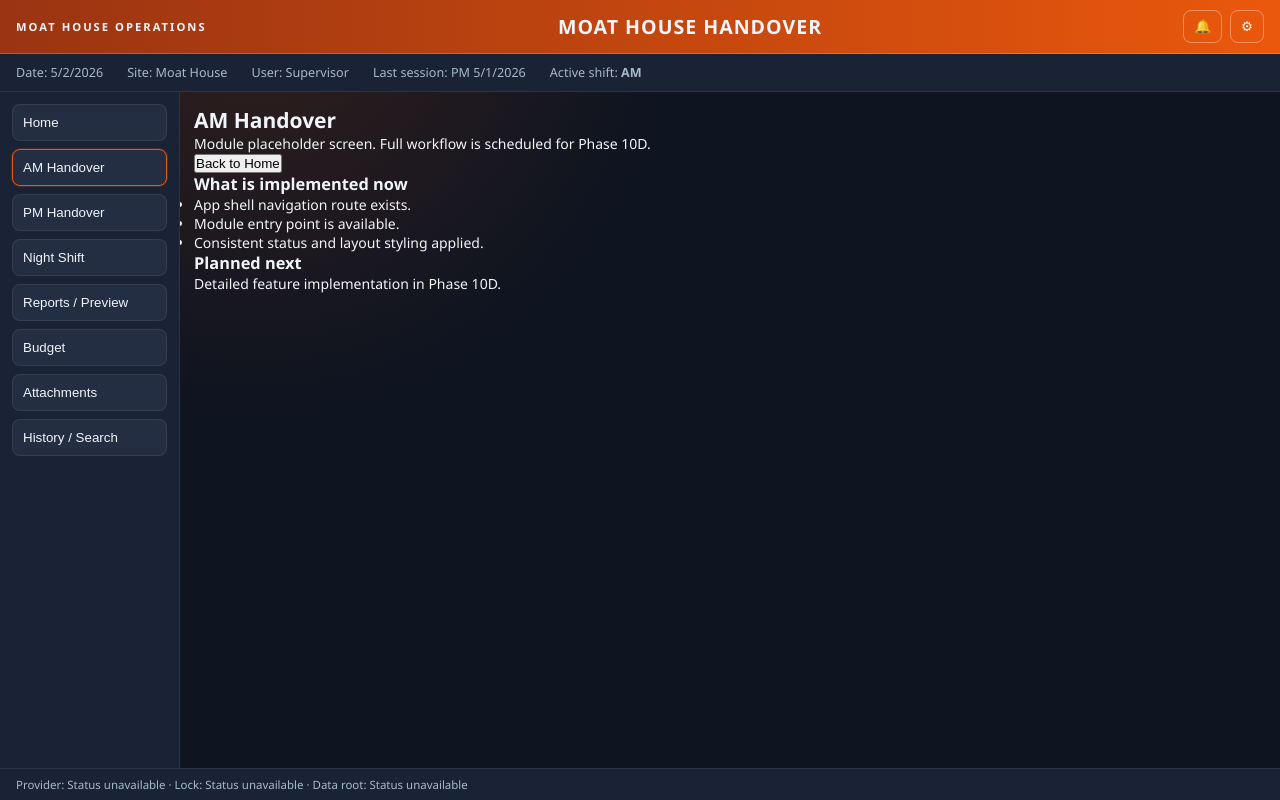
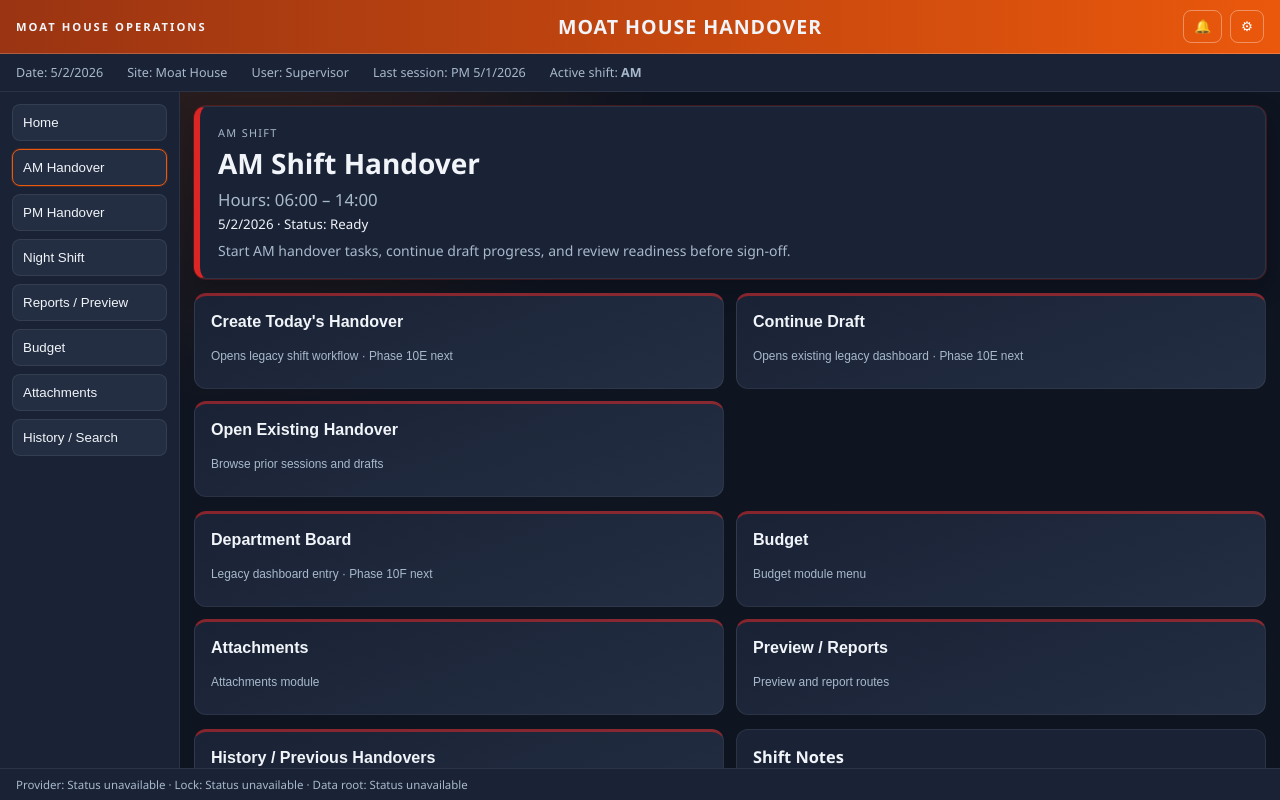
Before and after one commit to sedarged/moat-house-handover, a website with bundled scripts: page webapp/index.html in a window 1280 px wide. Both pictures are taken after a click on the button "AM Handover". Built offline with nearby package versions, Linux system fonts and the light colour scheme.

Commit message:
Phase 10D: add real AM/PM/Night shift dashboards

```diff
--- a/webapp/css/app.css
+++ b/webapp/css/app.css
@@ -951,3 +951,29 @@ td textarea { min-width: 140px; min-height: 2.5rem; }
 .mh-quick{background:var(--surface);border:1px solid var(--border);padding:16px;border-radius:10px;color:var(--text);text-align:left;font-size:1.1rem;cursor:pointer}
 .mh-utility-row{display:grid;grid-template-columns:repeat(3,minmax(0,1fr));gap:10px}
 @media (max-width:1280px){.shell-title{font-size:1.4rem}.shell-layout{grid-template-columns:180px 1fr}.mh-shift-grid,.mh-quick-grid{grid-template-columns:1fr}}
+
+/* Phase 10D shift dashboards */
+.shift-dashboard{display:grid;gap:14px}
+.shift-dashboard-header-card{background:var(--surface);border:1px solid var(--border);border-left:6px solid var(--orange);border-radius:12px;padding:18px;box-shadow:0 10px 25px rgba(0,0,0,.22)}
+.shift-dashboard-kicker{font-size:.78rem;letter-spacing:.12em;text-transform:uppercase;color:var(--muted-light);margin-bottom:4px}
+.shift-dashboard-header-card h2{font-size:2rem;margin-bottom:6px}.shift-dashboard-hours{font-size:1.2rem;color:var(--muted-light);margin-bottom:4px}
+.shift-dashboard-meta{font-size:.95rem;color:var(--text);margin-bottom:8px}.shift-dashboard-desc{color:var(--muted-light)}
+.shift-dashboard-grid{display:grid;gap:12px}
+.primary-grid{grid-template-columns:repeat(3,minmax(0,1fr))}.workflow-grid{grid-template-columns:repeat(4,minmax(0,1fr))}.secondary-grid{grid-template-columns:repeat(3,minmax(0,1fr))}
+.shift-action-card{background:linear-gradient(160deg,var(--surface),var(--surface-2));border:1px solid var(--border);border-radius:12px;padding:16px;display:grid;gap:8px;text-align:left;cursor:pointer;color:var(--text);min-height:96px}
+.shift-action-card:hover{filter:brightness(1.1)}.shift-action-title{font-size:1.15rem;font-weight:700}.shift-action-detail{color:var(--muted-light);font-size:.85rem}
+.shift-note-card{background:var(--surface);border:1px solid var(--border);border-radius:12px;padding:16px}.shift-note-card h3{margin-bottom:6px}
+.shift-status-panel{background:var(--surface);border:1px solid var(--border);border-radius:12px;padding:16px}.shift-status-panel h3{margin-bottom:10px}
+.shift-status-grid{display:grid;grid-template-columns:180px 1fr;gap:8px 10px}.shift-status-grid span{color:var(--muted-light)}
+.shift-status-badges{margin-top:10px;display:flex;gap:8px;flex-wrap:wrap}
+.shift-dashboard-badge{padding:4px 10px;border-radius:999px;background:var(--surface-2);border:1px solid var(--border);font-size:.8rem}
+.shift-dashboard-badge.am{background:var(--shift-am-dim);border-color:rgba(220,38,38,.4)}
+.shift-dashboard-badge.pm{background:var(--shift-pm-dim);border-color:rgba(37,99,235,.4)}
+.shift-dashboard-badge.ns{background:var(--shift-ns-dim);border-color:rgba(22,163,74,.4)}
+.shift-am .shift-dashboard-header-card{border-left-color:var(--shift-am);box-shadow:0 0 0 1px rgba(220,38,38,.25),0 10px 25px rgba(0,0,0,.22)}
+.shift-pm .shift-dashboard-header-card{border-left-color:var(--shift-pm);box-shadow:0 0 0 1px rgba(37,99,235,.25),0 10px 25px rgba(0,0,0,.22)}
+.shift-ns .shift-dashboard-header-card{border-left-color:var(--shift-ns);box-shadow:0 0 0 1px rgba(22,163,74,.25),0 10px 25px rgba(0,0,0,.22)}
+.shift-am .shift-action-card{border-top:3px solid rgba(220,38,38,.55)}
+.shift-pm .shift-action-card{border-top:3px solid rgba(37,99,235,.55)}
+.shift-ns .shift-action-card{border-top:3px solid rgba(22,163,74,.55)}
+@media (max-width:1280px){.primary-grid,.workflow-grid,.secondary-grid{grid-template-columns:1fr 1fr}.shift-status-grid{grid-template-columns:1fr}}
--- a/webapp/js/core/router.js
+++ b/webapp/js/core/router.js
@@ -8,12 +8,13 @@ import { renderSendScreen } from '../screens/SendScreen.js';
 import { renderDiagnosticsScreen } from '../screens/DiagnosticsScreen.js';
 import { renderHomeScreen } from '../screens/HomeScreen.js';
 import { renderModuleScreen } from '../screens/ModuleScreen.js';
+import { renderShiftDashboardScreen } from '../screens/ShiftDashboardScreen.js';
 
 export const routes = {
   home: { label: 'Home', renderer: renderHomeScreen },
-  am: { label: 'AM Handover', renderer: (root, state) => renderModuleScreen(root, state, { key: 'am-handover', title: 'AM Handover', phase: 'Phase 10D', accent: 'am' }) },
-  pm: { label: 'PM Handover', renderer: (root, state) => renderModuleScreen(root, state, { key: 'pm-handover', title: 'PM Handover', phase: 'Phase 10D', accent: 'pm' }) },
-  night: { label: 'Night Shift', renderer: (root, state) => renderModuleScreen(root, state, { key: 'night-handover', title: 'Night Shift Handover', phase: 'Phase 10D', accent: 'ns' }) },
+  am: { label: 'AM Handover', renderer: (root, state) => renderShiftDashboardScreen(root, state, { shiftCode: 'AM', title: 'AM Shift Handover', label: 'AM Shift', hours: '06:00 – 14:00', accent: 'am', statusLabel: 'Ready', description: 'Start AM handover tasks, continue draft progress, and review readiness before sign-off.' }) },
+  pm: { label: 'PM Handover', renderer: (root, state) => renderShiftDashboardScreen(root, state, { shiftCode: 'PM', title: 'PM Shift Handover', label: 'PM Shift', hours: '14:00 – 22:00', accent: 'pm', statusLabel: 'Draft not started', description: 'Prepare PM shift updates, continue draft entries, and open workflow modules from one dashboard.' }) },
+  night: { label: 'Night Shift', renderer: (root, state) => renderShiftDashboardScreen(root, state, { shiftCode: 'NS', title: 'Night Shift Handover', label: 'Night Shift', hours: '22:00 – 06:00', accent: 'ns', statusLabel: 'No active handover yet', description: 'Use Night dashboard to launch handover workflow, track readiness, and review carry-over items.' }) },
   reports: { label: 'Reports / Preview', renderer: renderPreviewScreen },
   budgetMenu: { label: 'Budget', renderer: renderBudgetScreen },
   attachments: { label: 'Attachments', renderer: (root, state) => renderModuleScreen(root, state, { key: 'attachments', title: 'Attachments', phase: 'Phase 10H' }) },
--- /dev/null
+++ b/webapp/js/screens/ShiftDashboardScreen.js
@@ -0,0 +1,77 @@
+import { setSelectedShift } from '../state/appState.js';
+
+function readRuntime(status, keys, fallback = 'Unknown') {
+  for (const key of keys) {
+    if (status && status[key] !== undefined && status[key] !== null && status[key] !== '') return status[key];
+  }
+  return fallback;
+}
+
+function badge(label, tone = 'default') {
+  return `<span class="shift-dashboard-badge ${tone}">${label}</span>`;
+}
+
+function actionCard(label, route, detail = '') {
+  return `<button class="shift-action-card" data-nav="${route}"><span class="shift-action-title">${label}</span><span class="shift-action-detail">${detail}</span></button>`;
+}
+
+export function renderShiftDashboardScreen(root, state, shiftConfig) {
+  setSelectedShift(shiftConfig.shiftCode);
+
+  const dateLabel = new Date().toLocaleDateString();
+  const runtime = state.runtimeStatus;
+
+  const provider = readRuntime(runtime, ['effectiveProvider', 'EffectiveProvider'], 'Unknown');
+  const dataRoot = readRuntime(runtime, ['approvedDataRoot', 'ApprovedDataRoot'], 'Unknown');
+  const lockStatus = readRuntime(runtime, ['appLockStatus', 'AppLockStatus'], 'Status unavailable');
+  const canRead = !!readRuntime(runtime, ['appCanRead', 'AppCanRead'], false);
+  const canWrite = !!readRuntime(runtime, ['appCanWrite', 'AppCanWrite'], false);
+  const sqliteReady = !!readRuntime(runtime, ['sqliteBootstrapSucceeded', 'SqliteBootstrapSucceeded'], false);
+  const accessPath = readRuntime(runtime, ['accessDatabasePath', 'AccessDatabasePath'], '');
+
+  root.innerHTML = `<section class="shift-dashboard shift-${shiftConfig.accent}">
+    <div class="shift-dashboard-header-card">
+      <p class="shift-dashboard-kicker">${shiftConfig.label}</p>
+      <h2>${shiftConfig.title}</h2>
+      <p class="shift-dashboard-hours">Hours: ${shiftConfig.hours}</p>
+      <p class="shift-dashboard-meta">${dateLabel} · Status: ${shiftConfig.statusLabel}</p>
+      <p class="shift-dashboard-desc">${shiftConfig.description}</p>
+    </div>
+
+    <div class="shift-dashboard-grid primary-grid">
+      ${actionCard("Create Today's Handover", 'shift', 'Opens legacy shift workflow · Phase 10E next')}
+      ${actionCard('Continue Draft', 'dashboard', 'Opens existing legacy dashboard · Phase 10E next')}
+      ${actionCard('Open Existing Handover', 'history', 'Browse prior sessions and drafts')}
+    </div>
+
+    <div class="shift-dashboard-grid workflow-grid">
+      ${actionCard('Department Board', 'dashboard', 'Legacy dashboard entry · Phase 10F next')}
+      ${actionCard('Budget', 'budgetMenu', 'Budget module menu')}
+      ${actionCard('Attachments', 'attachments', 'Attachments module')}
+      ${actionCard('Preview / Reports', 'reports', 'Preview and report routes')}
+    </div>
+
+    <div class="shift-dashboard-grid secondary-grid">
+      ${actionCard('History / Previous Handovers', 'history', 'Search existing handovers')}
+      <article class="shift-note-card"><h3>Shift Notes</h3><p>Use this dashboard to start or continue handover tasks. Full session editing is delivered in Phase 10E.</p></article>
+      ${actionCard('Back to Home', 'home', 'Return to shift menu')}
+    </div>
+
+    <div class="shift-status-panel">
+      <h3>Shift Readiness</h3>
+      <div class="shift-status-grid">
+        <span>Active provider</span><strong>${provider}</strong>
+        <span>Data root</span><strong title="${dataRoot}">${dataRoot}</strong>
+        <span>Lock status</span><strong>${lockStatus}</strong>
+        <span>Read / Write</span><strong>${canRead ? 'Read' : 'Blocked'} / ${canWrite ? 'Write' : 'Read-only'}</strong>
+        <span>AccessLegacy</span><strong>${accessPath ? 'Ready' : 'Unavailable'}</strong>
+        <span>SQLite readiness</span><strong>${sqliteReady ? 'Ready' : 'Not started'}</strong>
+      </div>
+      <div class="shift-status-badges">${badge(shiftConfig.shiftCode, shiftConfig.accent)}${badge(shiftConfig.statusLabel)}${badge(provider.includes('SQLite') ? 'SQLite active' : 'AccessLegacy active')}</div>
+    </div>
+  </section>`;
+
+  root.querySelectorAll('[data-nav]').forEach((button) => button.addEventListener('click', () => {
+    window.dispatchEvent(new CustomEvent('app:navigate', { detail: { route: button.dataset.nav } }));
+  }));
+}
```
Also changed, not shown: HANDOVER_APP_V2_SOURCE_OF_TRUTH.md (+7 -1 lines), docs/AI_TASK_QUEUE.md (+6 -1 lines), tests/ui/smoke.spec.js (+27 -2 lines).
